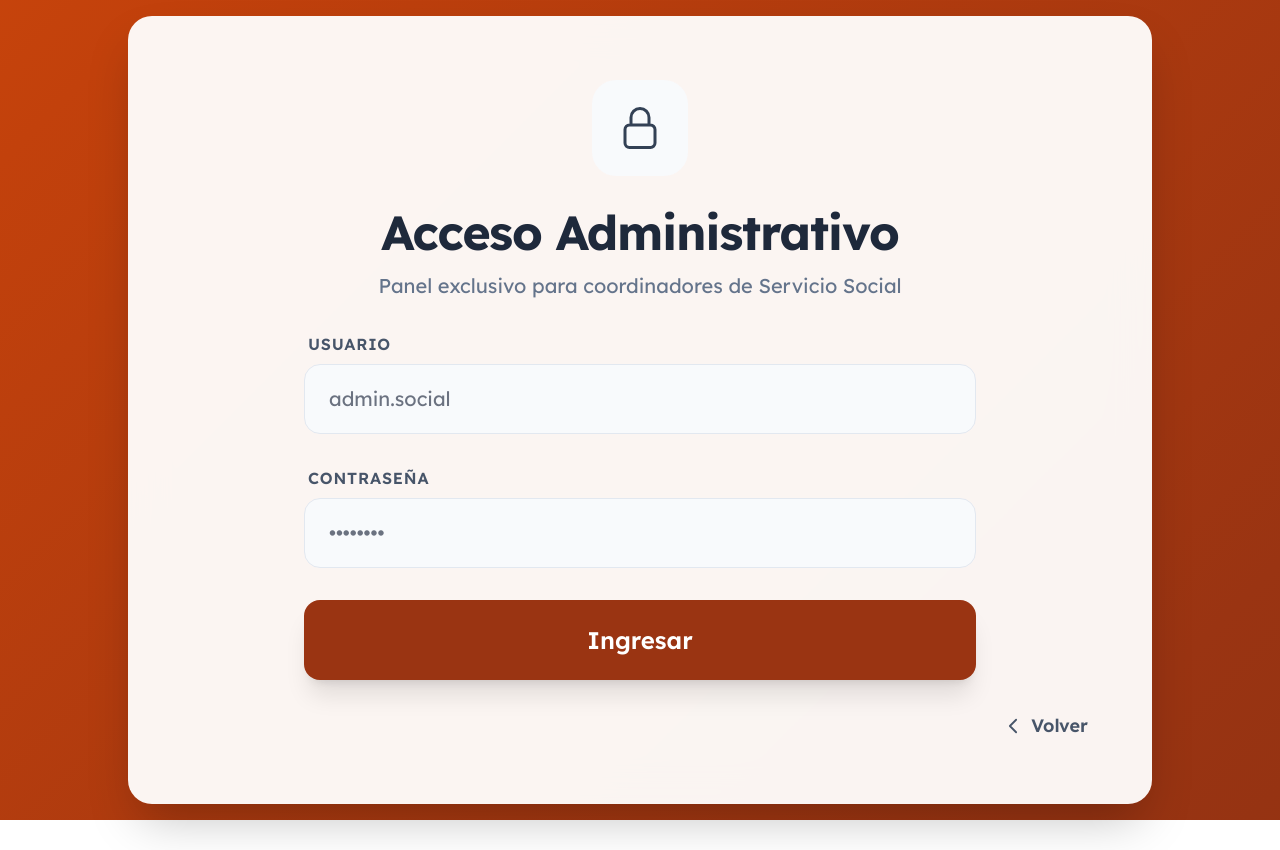
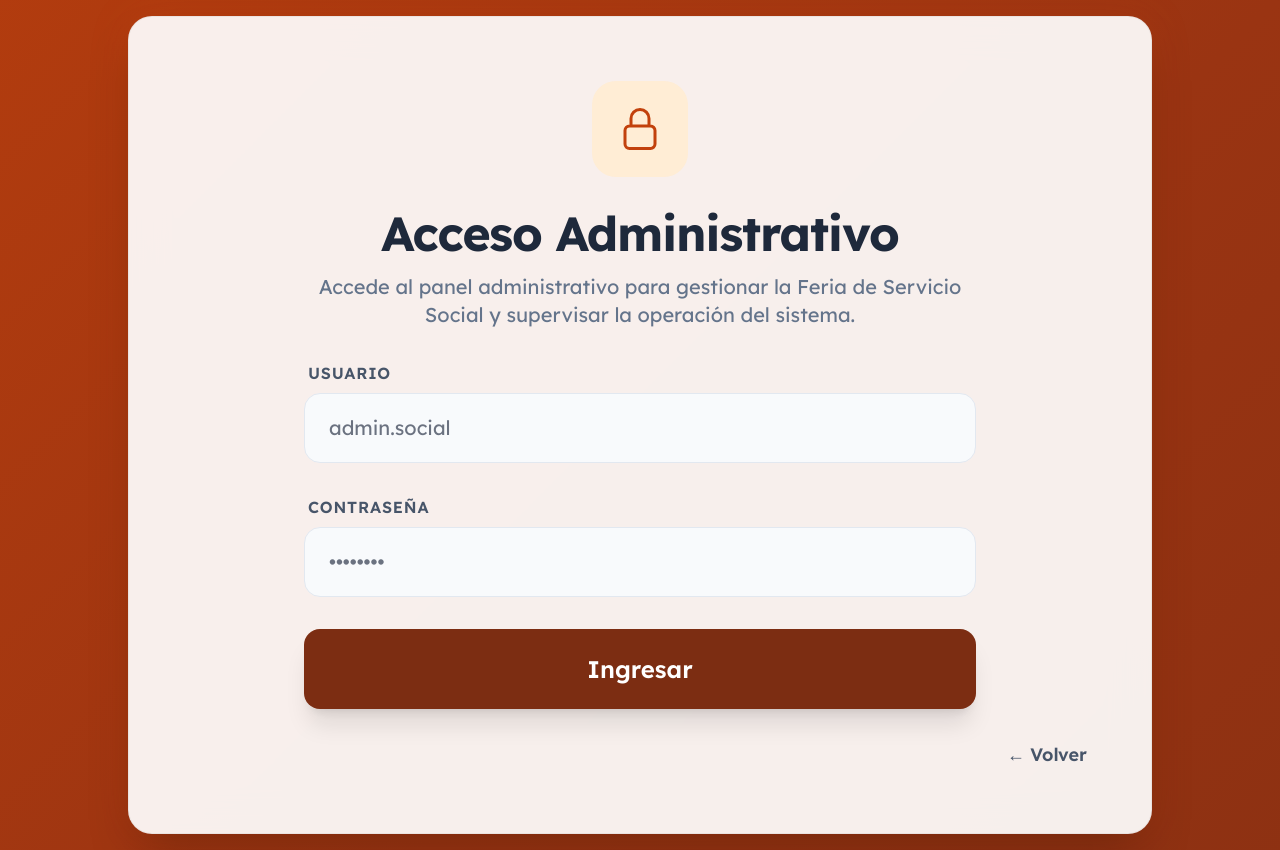
Before and after one commit to emigith/feria-servicio-social-backend, a plain HTML site: page Administrador/acceso_administrador.html in a window 1280 px wide. Before the commit the page ends 820 px from the top, so only its background shows below. Drawn offline with nearby package versions, Linux system fonts and the light colour scheme.

Commit message:
mejora acceso administrador (naranja animado y efectos visuales)

```diff
--- a/Administrador/acceso_administrador.html
+++ b/Administrador/acceso_administrador.html
@@ -7,8 +7,8 @@
 
   <script src="https://cdn.tailwindcss.com?plugins=forms,container-queries"></script>
 
-  <link href="https://fonts.googleapis.com" rel="preconnect"/>
-  <link crossorigin="" href="https://fonts.gstatic.com" rel="preconnect"/>
+  <link rel="preconnect" href="https://fonts.googleapis.com"/>
+  <link rel="preconnect" href="https://fonts.gstatic.com" crossorigin/>
   <link href="https://fonts.googleapis.com/css2?family=Lexend:wght@300;400;500;600;700&display=swap" rel="stylesheet"/>
 
   <style>
@@ -18,10 +18,18 @@
       overflow-x: hidden;
     }
 
+    /* 🔥 NARANJA ANIMADO PREMIUM */
     .bg-orange-lava {
-      background: linear-gradient(-45deg, #7c2d12, #9a3412, #c2410c, #ea580c, #f97316, #fdba74);
+      background: linear-gradient(
+        -45deg,
+        #7c2d12,
+        #9a3412,
+        #c2410c,
+        #ea580c,
+        #9a3412
+      );
       background-size: 400% 400%;
-      animation: orangeLava 14s ease infinite;
+      animation: orangeLava 10s ease infinite;
     }
 
     @keyframes orangeLava {
@@ -32,130 +40,131 @@
       100% { background-position: 0% 50%; }
     }
 
+    /* 🧊 CARD PREMIUM */
     .glass-card {
-      background: rgba(255, 255, 255, 0.95);
+      background: rgba(255, 255, 255, 0.92);
       backdrop-filter: blur(18px);
       -webkit-backdrop-filter: blur(18px);
+      border: 1px solid rgba(0, 0, 0, 0.05);
+      box-shadow:
+        0 25px 50px -12px rgba(0, 0, 0, 0.25),
+        0 0 40px rgba(234, 88, 12, 0.15);
     }
 
+    /* 🔘 BOTÓN */
     .orange-button {
-      background-color: #9a3412;
+      background-color: #7c2d12;
       transition: all 0.25s ease;
     }
 
     .orange-button:hover {
-      background-color: #7c2d12;
+      background-color: #5b1a0e;
       transform: translateY(-2px);
     }
 
+    /* 🔙 VOLVER */
     .back-link {
       transition: all 0.25s ease;
     }
 
     .back-link:hover {
       transform: translateX(-4px);
-      color: #9a3412;
+      color: #7c2d12;
     }
 
+    /* ❌ ERROR ANIMADO */
     .error-box {
       display: none;
+      opacity: 0;
+      transform: translateY(-6px);
+      transition: all 0.3s ease;
     }
 
     .error-box.show {
       display: flex;
+      opacity: 1;
+      transform: translateY(0);
     }
   </style>
 </head>
 
 <body class="bg-orange-lava min-h-screen flex items-center justify-center p-4">
   <main class="w-full max-w-5xl min-h-[75vh] flex flex-col">
-    <div class="glass-card rounded-3xl shadow-2xl p-8 md:p-16 h-full flex flex-col justify-center">
+    <div class="glass-card rounded-3xl p-8 md:p-16 h-full flex flex-col justify-center">
 
+      <!-- HEADER -->
       <header class="text-center mb-8">
-        <div class="inline-flex items-center justify-center w-24 h-24 bg-slate-50 rounded-3xl mb-8">
-          <svg class="w-12 h-12 text-slate-700" fill="none" stroke="currentColor" stroke-width="1.5" viewBox="0 0 24 24" xmlns="http://www.w3.org/2000/svg">
-            <path d="M16.5 10.5V6.75a4.5 4.5 0 10-9 0v3.75m-.75 11.25h10.5a2.25 2.25 0 002.25-2.25v-6.75a2.25 2.25 0 00-2.25-2.25H6.75a2.25 2.25 0 00-2.25 2.25v6.75a2.25 2.25 0 002.25 2.25z" stroke-linecap="round" stroke-linejoin="round"></path>
+        <div class="inline-flex items-center justify-center w-24 h-24 bg-orange-100 rounded-3xl mb-8">
+          <svg class="w-12 h-12 text-orange-700" fill="none" stroke="currentColor" stroke-width="1.5" viewBox="0 0 24 24">
+            <path d="M16.5 10.5V6.75a4.5 4.5 0 10-9 0v3.75m-.75 11.25h10.5a2.25 2.25 0 002.25-2.25v-6.75a2.25 2.25 0 00-2.25-2.25H6.75a2.25 2.25 0 00-2.25 2.25v6.75a2.25 2.25 0 002.25 2.25z"/>
           </svg>
         </div>
 
         <h1 class="text-4xl md:text-5xl font-bold text-slate-800 tracking-tight">
           Acceso Administrativo
         </h1>
-        <p class="text-slate-500 text-lg md:text-xl mt-4">
-          Panel exclusivo para coordinadores de Servicio Social
+
+        <p class="text-slate-500 text-lg md:text-xl mt-4 max-w-2xl mx-auto">
+          Accede al panel administrativo para gestionar la Feria de Servicio Social y supervisar la operación del sistema.
         </p>
       </header>
 
-      <form class="space-y-8 max-w-2xl mx-auto w-full" id="login-form" method="POST">
+      <!-- FORM -->
+      <form class="space-y-8 max-w-2xl mx-auto w-full" id="login-form">
+
         <div class="space-y-2">
-          <label class="text-base font-semibold text-slate-600 uppercase tracking-wider ml-1" for="username">
+          <label class="text-base font-semibold text-slate-600 uppercase tracking-wider ml-1">
             Usuario
           </label>
-          <div class="relative">
           <input
-              class="w-full px-6 py-5 bg-slate-50 border border-slate-200 rounded-2xl focus:ring-2 focus:border-transparent transition-all outline-none text-slate-700 text-xl focus:ring-orange-500"
+            class="w-full px-6 py-5 bg-slate-50 border border-slate-200 hover:border-orange-300 rounded-2xl focus:ring-2 focus:ring-orange-600 outline-none text-slate-700 text-xl transition-all"
+            placeholder="admin.social"
             id="username"
-              name="username"
-              placeholder="admin.social"
-              required
             type="text"
           />
         </div>
-        </div>
 
         <div class="space-y-2">
-          <div class="flex justify-between items-center px-1">
-            <label class="text-base font-semibold text-slate-600 uppercase tracking-wider" for="password">
+          <label class="text-base font-semibold text-slate-600 uppercase tracking-wider ml-1">
             Contraseña
           </label>
-          </div>
-          <div class="relative">
           <input
-              class="w-full px-6 py-5 bg-slate-50 border border-slate-200 rounded-2xl focus:ring-2 focus:border-transparent transition-all outline-none text-slate-700 text-xl focus:ring-orange-500"
+            class="w-full px-6 py-5 bg-slate-50 border border-slate-200 hover:border-orange-300 rounded-2xl focus:ring-2 focus:ring-orange-600 outline-none text-slate-700 text-xl transition-all"
+            placeholder="••••••••"
             id="password"
-              name="password"
-              placeholder="••••••••"
-              required
             type="password"
           />
         </div>
-        </div>
 
+        <!-- ERROR -->
         <div id="error-message" class="error-box items-start gap-3 bg-red-50 border border-red-200 text-red-700 rounded-2xl px-5 py-4">
-          <svg class="w-6 h-6 mt-0.5 shrink-0" fill="none" stroke="currentColor" stroke-width="2" viewBox="0 0 24 24" xmlns="http://www.w3.org/2000/svg">
-            <path d="M12 9v3.75m0 3.75h.008v.008H12v-.008z"></path>
-            <path d="M10.29 3.86L1.82 18a2.25 2.25 0 001.93 3.375h16.5A2.25 2.25 0 0022.18 18L13.71 3.86a2.25 2.25 0 00-3.42 0z" stroke-linecap="round" stroke-linejoin="round"></path>
+          <svg class="w-6 h-6 mt-0.5" fill="none" stroke="currentColor" stroke-width="2" viewBox="0 0 24 24">
+            <path d="M12 9v3.75m0 3.75h.008"></path>
+            <path d="M10.29 3.86L1.82 18a2.25 2.25 0 001.93 3.375h16.5A2.25 2.25 0 0022.18 18L13.71 3.86a2.25 2.25 0 00-3.42 0z"></path>
           </svg>
           <div>
             <p class="font-semibold">Acceso denegado</p>
-            <p class="text-sm mt-1">
-              El usuario o la contraseña son incorrectos. Verifica tus datos e inténtalo de nuevo.
-            </p>
+            <p class="text-sm">Credenciales incorrectas. Inténtalo nuevamente.</p>
           </div>
         </div>
 
-        <button
-          class="w-full orange-button text-white font-semibold py-6 rounded-2xl active:scale-[0.98] transition-all shadow-xl mt-10 text-2xl"
-          type="submit">
+        <!-- BOTÓN -->
+        <button class="w-full orange-button text-white font-semibold py-6 rounded-2xl shadow-xl text-2xl">
           Ingresar
         </button>
       </form>
 
+      <!-- VOLVER -->
       <div class="w-full flex justify-end mt-8">
-        <button
-          type="button"
-          onclick="window.location.href='../index.html'"
-          class="back-link flex items-center gap-2 text-slate-600 font-semibold text-lg">
-          <svg class="w-5 h-5" fill="none" stroke="currentColor" stroke-width="2.2" viewBox="0 0 24 24" xmlns="http://www.w3.org/2000/svg">
-            <path d="M15.75 19.5L8.25 12l7.5-7.5" stroke-linecap="round" stroke-linejoin="round"></path>
-          </svg>
-          Volver
+        <button onclick="window.location.href='../index.html'" class="back-link flex items-center gap-2 text-slate-600 font-semibold text-lg">
+          ← Volver
         </button>
       </div>
 
     </div>
   </main>
 
+  <!-- SCRIPT -->
   <script>
     const form = document.getElementById("login-form");
     const errorMessage = document.getElementById("error-message");
@@ -163,13 +172,10 @@
     form.addEventListener("submit", function (event) {
       event.preventDefault();
 
-      const username = document.getElementById("username").value.trim();
-      const password = document.getElementById("password").value.trim();
+      const user = document.getElementById("username").value.trim();
+      const pass = document.getElementById("password").value.trim();
 
-      const usuarioCorrecto = "admin.social";
-      const contrasenaCorrecta = "123456";
-
-      if (username === usuarioCorrecto && password === contrasenaCorrecta) {
+      if (user === "admin.social" && pass === "123456") {
         errorMessage.classList.remove("show");
         window.location.href = "portal_admin.html";
       } else {
```
Lines whose indentation alone changed are shown as unchanged.
